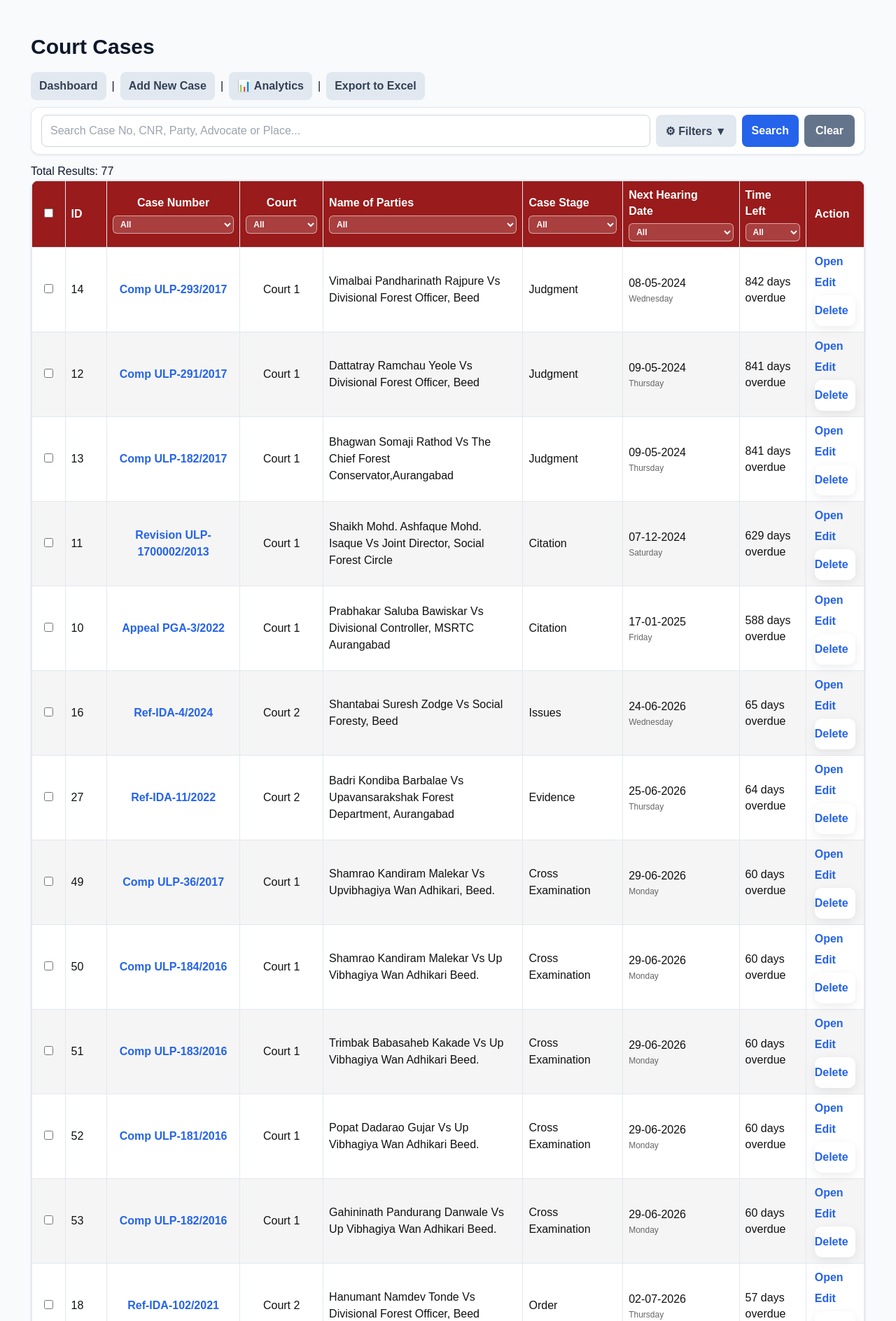
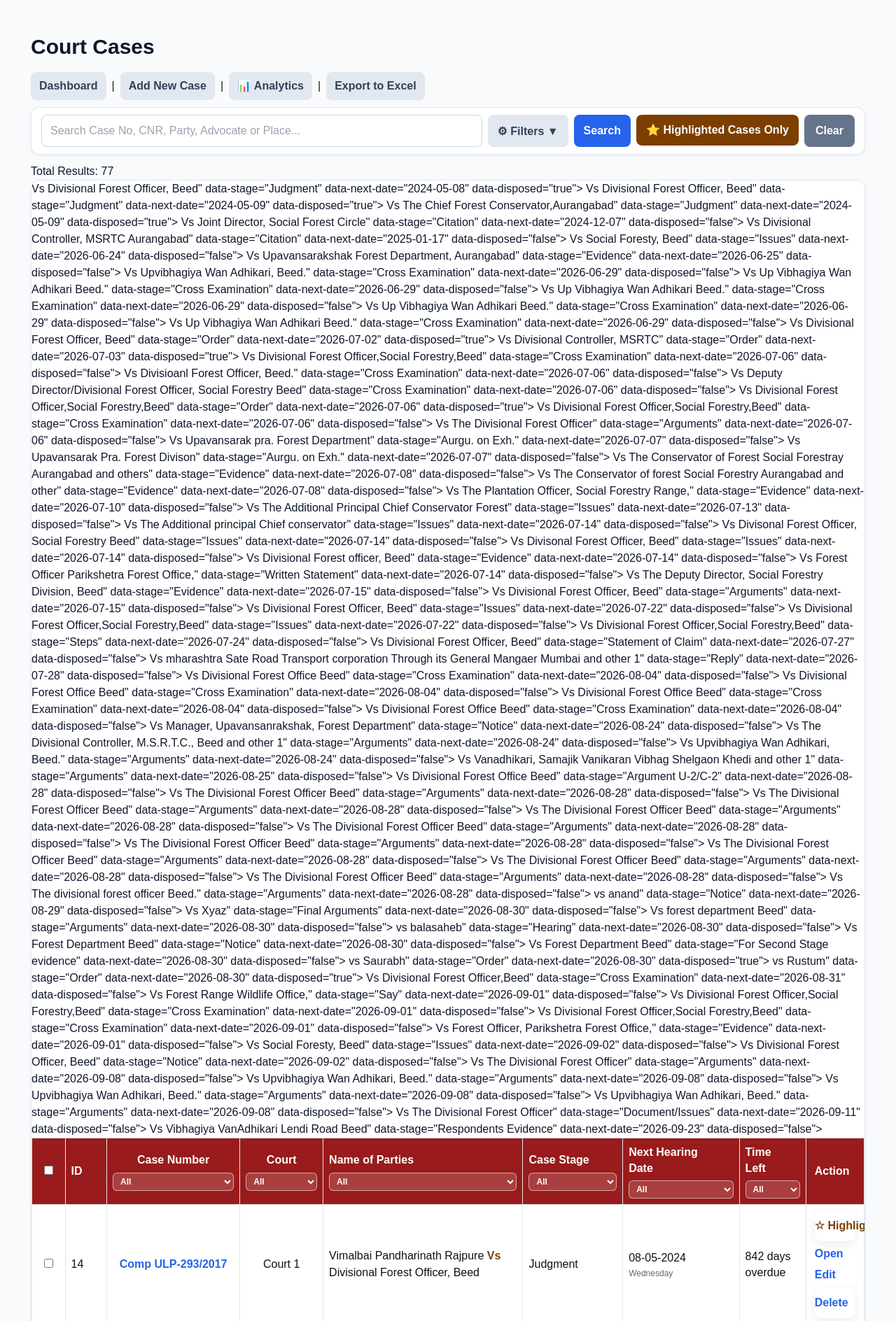
Before and after one commit to sonwaneshubham204-boop/court_tracker, a Flask app: page /cases in a window 1280 px wide. Shown: the top 1888 px of the page at 70% size. Run offline with Flask 3, Linux system fonts and the light colour scheme; a user stored in the database is signed in; some libraries are stand-ins or nearby versions.

Commit message:
Add files via upload

```diff
--- a/templates/cases.html
+++ b/templates/cases.html
@@ -481,6 +481,11 @@ tbody tr:nth-child(even) { background:#f8fafc !important; }
 tbody tr:hover { background:#eff6ff !important; }
 td a { color:#2563eb !important; font-weight:600 !important; text-decoration:none !important; }
 td a:hover { text-decoration:underline !important; }
+.highlight-filter { background:#7c3f00 !important; color:#fff !important; padding:0 14px !important; display:inline-flex !important; align-items:center !important; justify-content:center !important; height:44px !important; border-radius:8px !important; font-weight:700 !important; text-decoration:none !important; white-space:nowrap !important; }
+.highlight-filter.active { background:#4a2500 !important; }
+.case-row.highlighted-case td { background:#fff7cc !important; }
+.case-row.highlighted-case:hover td { background:#ffef99 !important; }
+.vs-highlight { font-weight:800 !important; color:#7b3f00 !important; }
 .header-filter { border-radius:6px !important; }
 .bulkbar { border-color:#bfdbfe !important; background:#eff6ff !important; box-shadow:0 1px 2px rgba(15,23,42,.06) !important; }
 @media(max-width:700px){
@@ -488,6 +493,13 @@ td a:hover { text-decoration:underline !important; }
   .compact-row { flex-wrap:wrap !important; }
   .compact-search { flex-basis:100% !important; }
 }
+
+
+.action-links form:first-child button {
+    color: #7b3f00 !important;
+    font-weight: 800 !important;
+}
+
 </style>
 
 </head>
@@ -521,6 +533,7 @@ td a:hover { text-decoration:underline !important; }
         </button>
 
         <button type="submit" class="search-btn">Search</button>
+        <a href="/cases?highlighted=1" class="highlight-filter {% if highlighted_only == '1' %}active{% endif %}">⭐ Highlighted Cases Only</a>
         <a href="/cases" class="clear-btn">Clear</a>
     </div>
 
@@ -614,7 +627,7 @@ td a:hover { text-decoration:underline !important; }
         <span class="header-label">Name of Parties</span>
         <select class="header-filter" id="partyFilter" aria-label="Filter Party">
             <option value="">All</option>
-            {% for case in cases %}<option value="{{ case.parties }}">{{ case.parties }}</option>{% endfor %}
+            {% for case in cases %}<option value="{{ case.parties|format_vs }}">{{ case.parties|format_vs }}</option>{% endfor %}
         </select>
     </th>
     <th>
@@ -658,10 +671,10 @@ td a:hover { text-decoration:underline !important; }
 </thead>
 <tbody>
 {% for case in cases %}
-<tr class="case-row"
+<tr class="case-row {% if case.highlighted %}highlighted-case{% endif %}"
     data-case-no="{{ case.case_no }}"
     data-court="Court {{ case.court_no }}"
-    data-party="{{ case.parties }}"
+    data-party="{{ case.parties|format_vs }}"
     data-stage="{{ case.case_stage_other if case.case_stage == 'Other' and case.case_stage_other else case.case_stage }}"
     data-next-date="{{ case.next_hearing_date.isoformat() if case.next_hearing_date else '' }}"
     data-disposed="{{ 'true' if (case.case_stage|lower in ['disposed','judgment','order']) else 'false' }}">
@@ -669,7 +682,7 @@ td a:hover { text-decoration:underline !important; }
     <td>{{ case.id }}</td>
     <td><a href="/case/{{ case.id }}">{{ case.case_no }}</a></td>
     <td>Court {{ case.court_no }}</td>
-    <td>{{ case.parties }}</td>
+    <td>{{ case.parties|format_vs }}</td>
     <td>
         {% if case.case_stage == "Other" and case.case_stage_other %}
             {{ case.case_stage_other }}
@@ -703,6 +716,9 @@ td a:hover { text-decoration:underline !important; }
     </td>
     <td class="action-cell">
         <div class="action-links">
+            <form action="/case/{{ case.id }}/toggle-highlight" method="POST">
+                <button type="submit">{% if case.highlighted %}⭐ Unhighlight{% else %}☆ Highlight{% endif %}</button>
+            </form>
             <a href="/case/{{ case.id }}">Open</a>
             <span>|</span>
             <a href="/edit-case/{{ case.id }}">Edit</a>
@@ -759,7 +775,7 @@ filterToggle.addEventListener('click', () => {
         : '⚙ Filters ▼';
 });
 
-const hasActiveFilter = {{ 'true' if court_no or case_stage or hearing_status or date_from or date_to else 'false' }};
+const hasActiveFilter = {{ 'true' if court_no or case_stage or hearing_status or highlighted_only or date_from or date_to else 'false' }};
 if (hasActiveFilter) {
     filtersPanel.classList.add('open');
     filterToggle.innerHTML = '⚙ Filters ▲';
```
